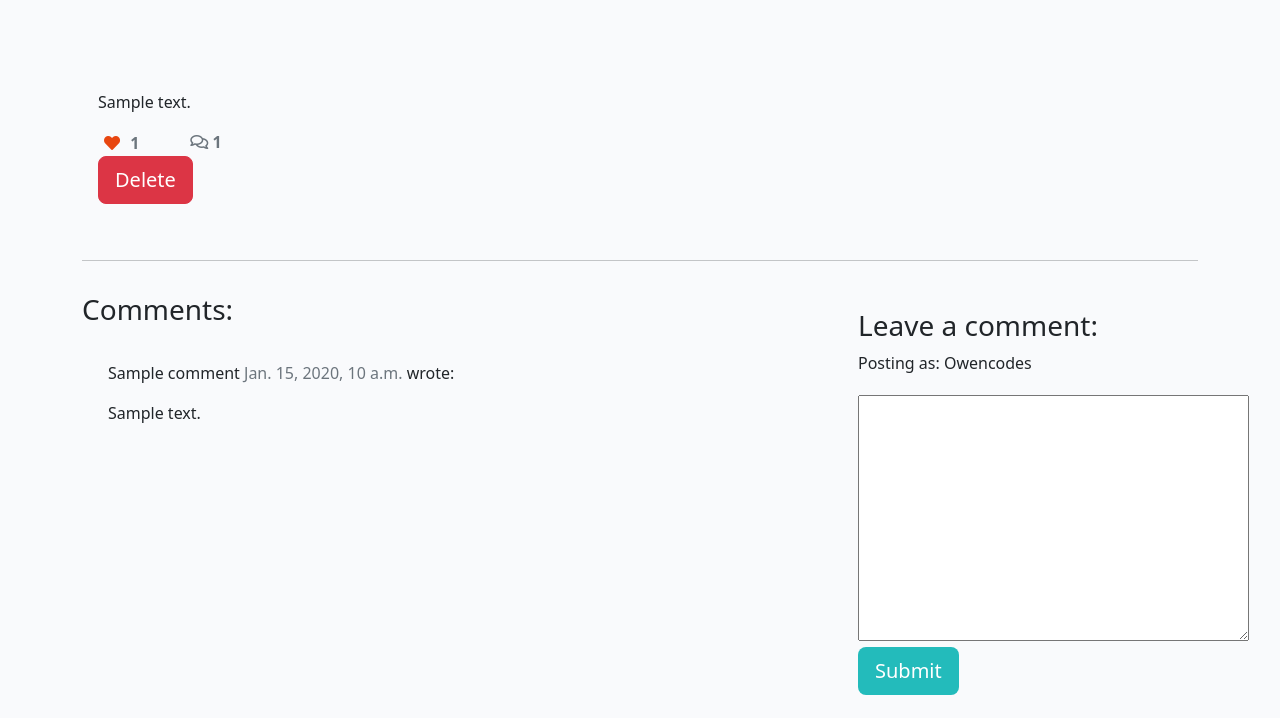
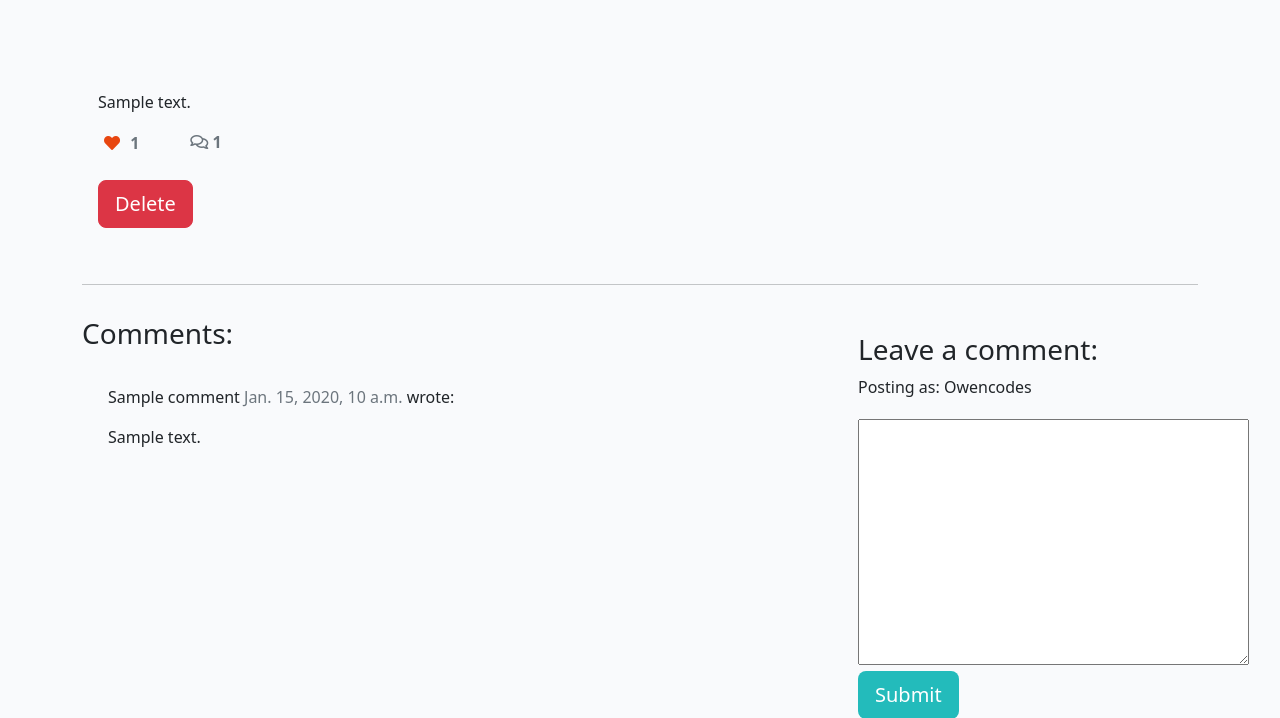
Before and after one commit to Code-Institute-Submissions/p4-devstories-1, a Django app: page /blog/sample/ in a window 1280 px wide. Shown: the part 282-1000 px from the top of the page. Run offline with Django 3.2, Linux system fonts and the light colour scheme; a user stored in the database is signed in; data comes from the database, SQL or seed files in the repository; tables that the repository leaves empty hold one stand-in row (values such as "Sample post"); some libraries are stand-ins or nearby versions.

Commit message:
add margin top of 4 to delete button for blog post

```diff
--- a/templates/post_detail.html
+++ b/templates/post_detail.html
@@ -62,7 +62,7 @@
                         </strong>
                         {% if user.is_authenticated %}
                         {% if user.id == post.author.id %}
-                        <form method="POST" action="{% url 'delete_post' blog_post_id=post.pk %}">
+                        <form class="mt-4" method="POST" action="{% url 'delete_post' blog_post_id=post.pk %}">
                             {% csrf_token %}
                             <button type="delete" class="btn btn-danger btn-lg">Delete</button>
                         </form>
@@ -89,11 +89,9 @@
         <div class="col-md-8 card mb-4  mt-3 ">
             <h3>Comments:</h3>
             <div class="card-body">
-                <!-- We want a for loop inside the empty control tags to iterate through each comment in comments -->
                 {% for comment in comments %}
                 <div class="comments" style="padding: 10px;">
                     <p class="font-weight-bold">
-                        <!-- The commenter's name goes here. Check the model if you're not sure what that is -->
                         {{ comment.name }}
                         <span class=" text-muted font-weight-normal">
                             <!-- The comment's created date goes here -->
```
